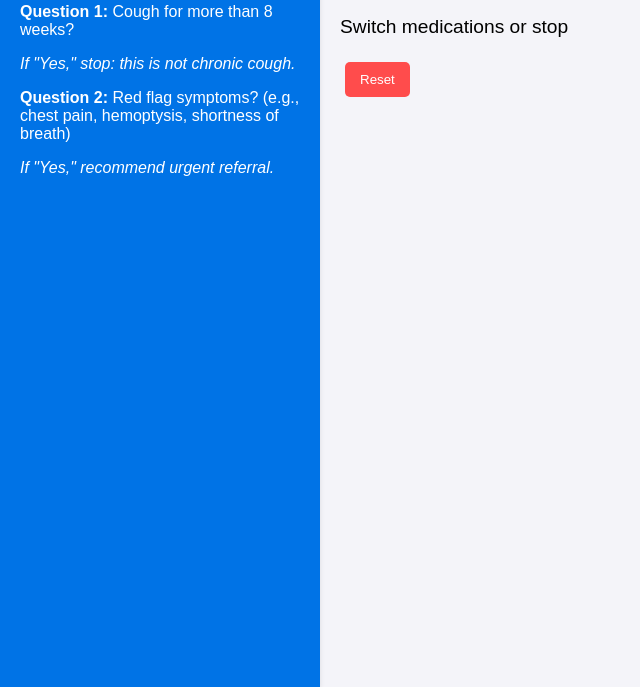
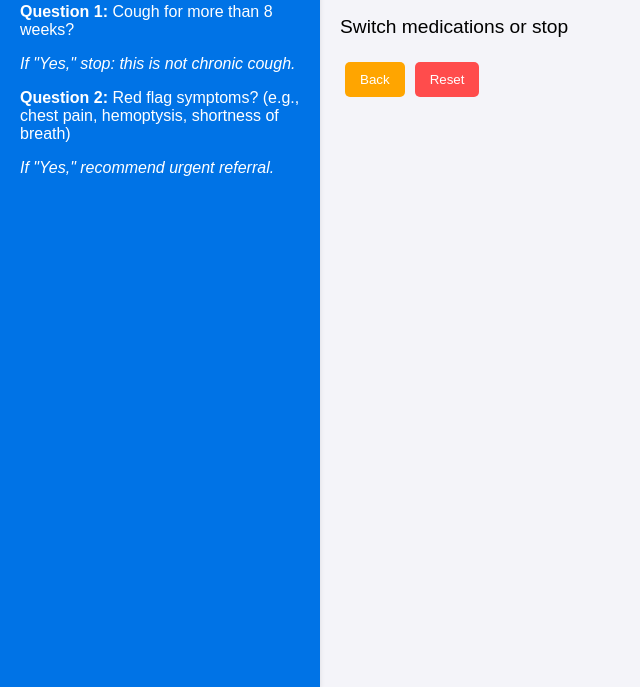
Before and after one commit to mmatuszk/chroniccough, a plain HTML site: page v2.html in a window 1280 px wide. Both pictures are taken after a click on the button "Yes". Shown: the part 113-800 px from the top of the page, without its empty margins (0-640 px from the left). Drawn offline with Linux system fonts and the light colour scheme.

Commit message:
added back button

```diff
--- a/v2.html
+++ b/v2.html
@@ -54,6 +54,12 @@
         }
         .reset-button:hover {
             background-color: #cc0000;
+        }
+        .back-button {
+            background-color: #ffa500;
+        }
+        .back-button:hover {
+            background-color: #cc8400;
         }
         @media (min-width: 768px) {
             body {
@@ -139,6 +145,7 @@
         };
 
         let currentQuestion = 0;
+        let history = [];
 
         function displayQuestion() {
             const container = document.getElementById("question-container");
@@ -149,6 +156,7 @@
                 result.textContent = questions[currentQuestion];
                 container.appendChild(result);
 
+                addBackButton(container);
                 addResetButton(container);
                 return;
             }
@@ -168,10 +176,12 @@
             noButton.onclick = () => handleAnswer("no");
             container.appendChild(noButton);
 
+            addBackButton(container);
             addResetButton(container);
         }
 
         function handleAnswer(answer) {
+            history.push(currentQuestion);
             const nextStep = questions[currentQuestion][answer];
             if (typeof nextStep === "string") {
                 showResult(nextStep);
@@ -184,6 +194,7 @@
         function showResult(result) {
             const container = document.getElementById("question-container");
             container.innerHTML = `<h3>Outcome:</h3><p>${result}</p>`;
+            addBackButton(container);
             addResetButton(container);
         }
 
@@ -195,9 +206,27 @@
             container.appendChild(resetButton);
         }
 
+        function addBackButton(container) {
+            if (history.length > 0) {
+                const backButton = document.createElement("button");
+                backButton.textContent = "Back";
+                backButton.className = "back-button";
+                backButton.onclick = goBack;
+                container.appendChild(backButton);
+            }
+        }
+
         function resetAlgorithm() {
             currentQuestion = 0;
+            history = [];
             displayQuestion();
+        }
+
+        function goBack() {
+            if (history.length > 0) {
+                currentQuestion = history.pop();
+                displayQuestion();
+            }
         }
 
         displayQuestion();
```
